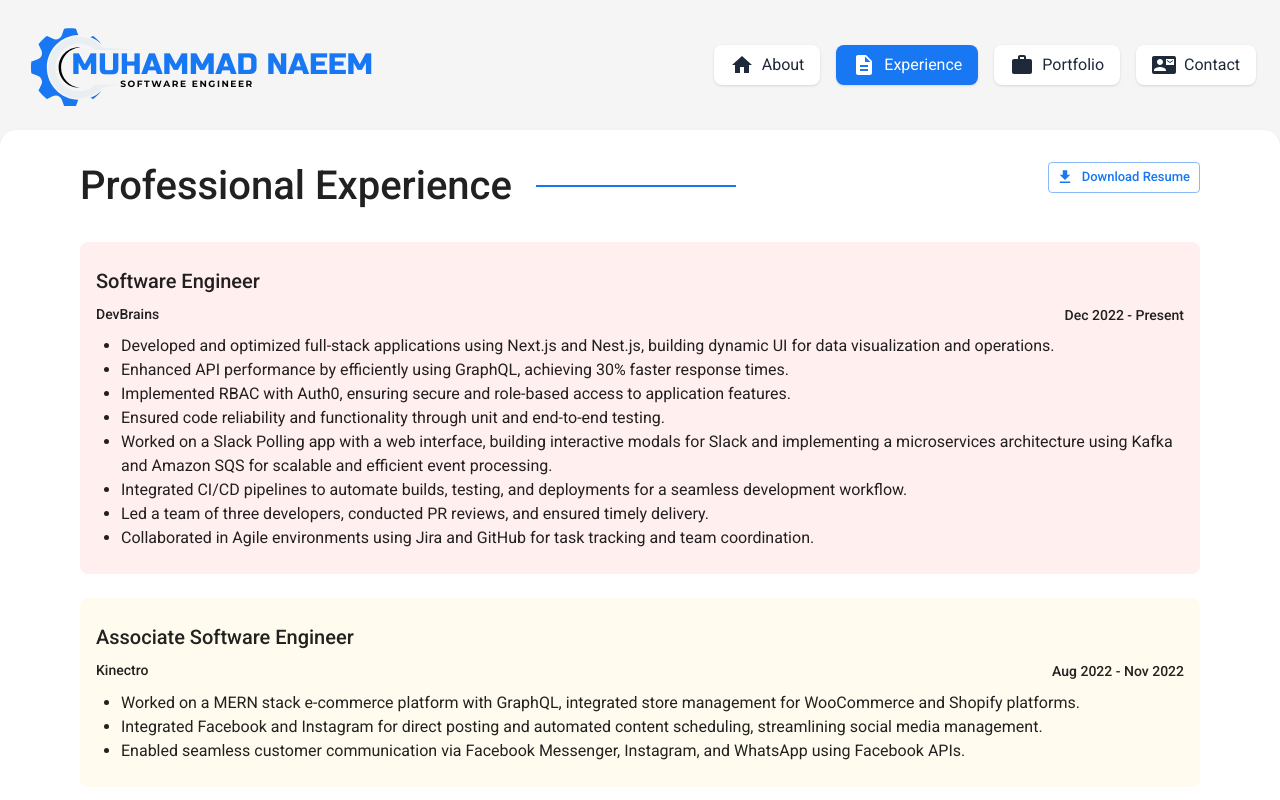
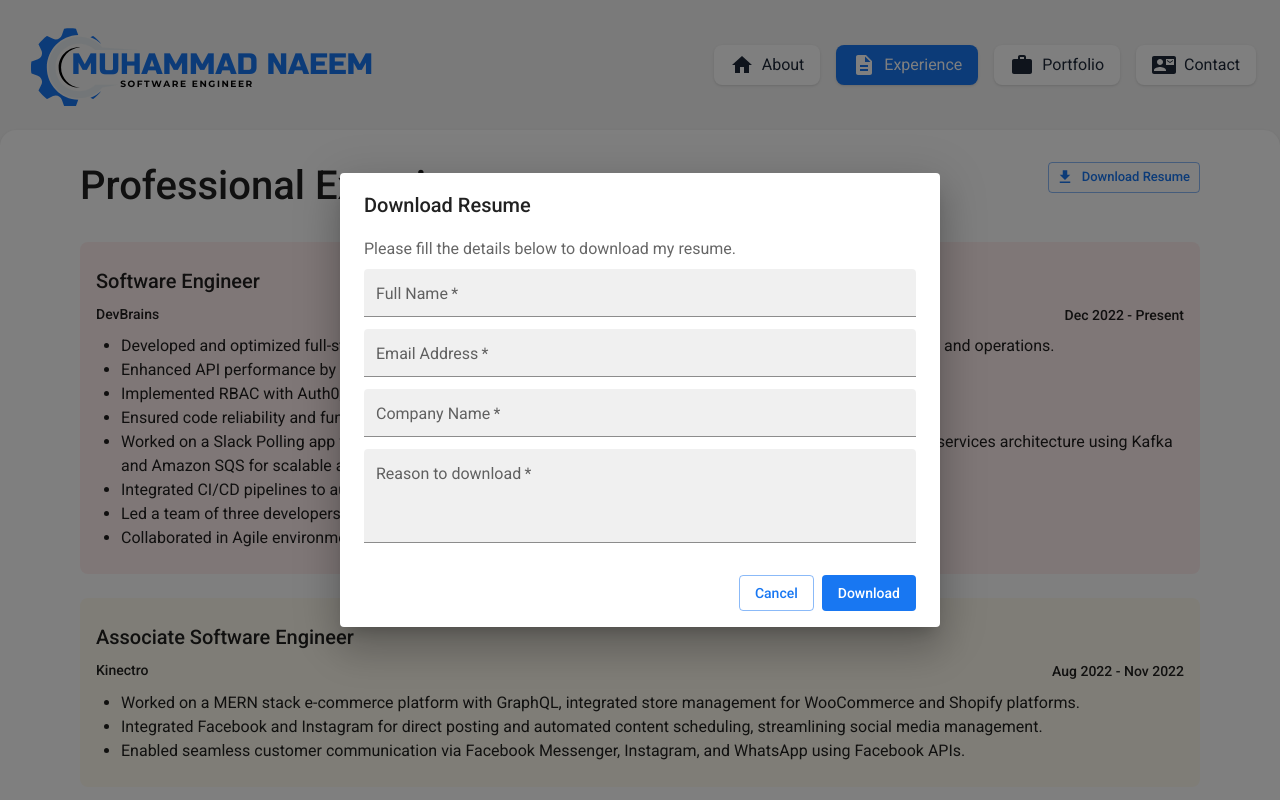
Before and after one commit to imnaeem/portfolio, a Next.js app: page /experience in a window 1280 px wide. Both pictures are taken after a click on the button "Download Resume". Shown: the top 800 px of the page. Built offline with nearby package versions, Linux system fonts and the light colour scheme.

Commit message:
chore: take download resume details

```diff
--- a/src/app/api/contact/route.ts
+++ b/src/app/api/contact/route.ts
@@ -1,14 +1,7 @@
 import { NextResponse } from 'next/server';
-import nodemailer from 'nodemailer';
+import { transporter } from '../mailer';
 
-const { MAILER_HOST, MAILER_EMAIL, MAILER_EMAIL_PASSWORD } = process.env;
-
-const transporter = nodemailer.createTransport({
-	secure: true,
-	port: 465,
-	host: MAILER_HOST,
-	auth: { user: MAILER_EMAIL, pass: MAILER_EMAIL_PASSWORD },
-});
+const { MAILER_EMAIL } = process.env;
 
 export async function POST(req: Request) {
 	try {
--- /dev/null
+++ b/src/app/api/mailer.ts
@@ -0,0 +1,10 @@
+import nodemailer from 'nodemailer';
+
+const { MAILER_HOST, MAILER_EMAIL, MAILER_EMAIL_PASSWORD } = process.env;
+
+export const transporter = nodemailer.createTransport({
+	secure: true,
+	port: 465,
+	host: MAILER_HOST,
+	auth: { user: MAILER_EMAIL, pass: MAILER_EMAIL_PASSWORD },
+});
--- /dev/null
+++ b/src/app/api/resume/route.ts
@@ -0,0 +1,38 @@
+import { NextResponse } from 'next/server';
+import { transporter } from '../mailer';
+
+const { MAILER_EMAIL } = process.env;
+
+export async function POST(req: Request) {
+	try {
+		const body = await req.json();
+
+		const { name, email, companyName, reason } = body;
+		if (!name || !email || !companyName || !reason) {
+			return NextResponse.json({ message: 'Please fill all the details' }, { status: 400 });
+		}
+
+		const emailOption = {
+			from: MAILER_EMAIL,
+			to: 'ceinfo.pk@gmail.com',
+			subject: 'Resume Download Notification',
+			html: `
+			<div style="font-family: Arial, sans-serif; line-height: 1.6; color: #333;"></div>
+				<p><strong>Name:</strong> ${name}</p>
+				<p><strong>Email:</strong> ${email}</p>
+				<p><strong>Company Name:</strong> ${companyName}</p>
+				<p><strong>Reason for Download:</strong> ${reason}</p>
+			</div>
+        `,
+		};
+
+		transporter.verify();
+		const info = await transporter.sendMail(emailOption);
+
+		console.log('Email sent successfully', info.response);
+		return NextResponse.json({ message: 'Ok' }, { status: 200 });
+	} catch (error) {
+		console.error('Error:', error);
+		return NextResponse.json({ message: 'Failed to send notification Email' }, { status: 500 });
+	}
+}
--- a/src/app/contact/page.tsx
+++ b/src/app/contact/page.tsx
@@ -19,7 +19,7 @@ const Contact = () => {
 					spacing={{ xs: 4, md: 8 }}
 					alignItems='center'
 					mb={4}
-					py={5}>
+					py={{ md: 5, xs: 0 }}>
 					<ContactDetails />
 					<Divider orientation='horizontal' flexItem sx={{ display: { xs: 'block', md: 'none' } }} />
 
--- a/src/components/contact/ContactDetails.tsx
+++ b/src/components/contact/ContactDetails.tsx
@@ -72,7 +72,7 @@ const contactDetails = [
 
 export const ContactDetails = () => {
 	return (
-		<Stack spacing={6} flex={1} width='100%'>
+		<Stack spacing={{ xs: 2, md: 6 }} flex={1} width='100%'>
 			{contactDetails.map((item) => (
 				<Card key={item.title} {...item} />
 			))}
--- a/src/components/experience/Education.tsx
+++ b/src/components/experience/Education.tsx
@@ -7,7 +7,7 @@ export const Education = () => {
 			<Typography fontWeight={500} fontSize={30} my={3}>
 				Education
 			</Typography>
-			<Box mb='32px'>
+			<Box mb={4}>
 				<Card
 					title='Bachelor of Science in Information Technology'
 					description={
--- a/src/components/experience/Resume.tsx
+++ b/src/components/experience/Resume.tsx
@@ -1,11 +1,32 @@
 'use client';
 import DownloadIcon from '@mui/icons-material/Download';
-import { Box, Button, useMediaQuery, useTheme } from '@mui/material';
+import {
+	Box,
+	Button,
+	Dialog,
+	DialogActions,
+	DialogContent,
+	DialogContentText,
+	DialogTitle,
+	TextField,
+	useMediaQuery,
+	useTheme,
+} from '@mui/material';
+import { useState } from 'react';
 
 export const Resume = () => {
+	const [downloadResumeDialog, setDownloadResumeDialog] = useState(false);
 	const theme = useTheme();
 	const isMobile = useMediaQuery(theme.breakpoints.down('md'));
+	const handleDialogOpen = () => {
+		setDownloadResumeDialog(true);
+	};
+
+	const handleClose = () => {
+		setDownloadResumeDialog(false);
+	};
 	return (
+		<>
 			<Box>
 				<Button
 					size='small'
@@ -14,9 +35,87 @@ export const Resume = () => {
 					color='primary'
 					fullWidth={isMobile}
 					startIcon={<DownloadIcon />}
-				onClick={() => window.open('/assets/muhammad-naeem-resume.pdf')}>
+					onClick={handleDialogOpen}>
 					Download Resume
 				</Button>
+				<Dialog
+					open={downloadResumeDialog}
+					onClose={handleClose}
+					slotProps={{
+						paper: {
+							sx: { overflowX: 'hidden' },
+							component: 'form',
+							onSubmit: async (event: React.FormEvent<HTMLFormElement>) => {
+								event.preventDefault();
+								const formData = new FormData(event.currentTarget);
+								const formJson = Object.fromEntries(formData.entries());
+								fetch('/api/resume', {
+									method: 'POST',
+									headers: { 'Content-Type': 'application/json' },
+									body: JSON.stringify(formJson),
+								});
+								window.open('/assets/muhammad-naeem-resume.pdf', '_black');
+								handleClose();
+							},
+						},
+					}}>
+					<DialogTitle>Download Resume</DialogTitle>
+					<DialogContent>
+						<DialogContentText>Please fill the details below to download my resume.</DialogContentText>
+						<TextField
+							required
+							size='small'
+							margin='dense'
+							id='name'
+							name='name'
+							label='Full Name'
+							fullWidth
+							variant='filled'
+						/>
+						<TextField
+							required
+							size='small'
+							margin='dense'
+							id='email'
+							name='email'
+							label='Email Address'
+							type='email'
+							fullWidth
+							variant='filled'
+						/>
+						<TextField
+							required
+							size='small'
+							margin='dense'
+							id='companyName'
+							name='companyName'
+							label='Company Name'
+							fullWidth
+							variant='filled'
+						/>
+						<TextField
+							required
+							size='small'
+							margin='dense'
+							id='reason'
+							name='reason'
+							label='Reason to download'
+							multiline
+							rows={3}
+							fullWidth
+							variant='filled'
+						/>
+					</DialogContent>
+					<DialogActions sx={{ px: 3, pb: 2 }}>
+						<Button variant='outlined' onClick={handleClose}>
+							Cancel
+						</Button>
+						<Button disableElevation variant='contained' type='submit'>
+							Download
+						</Button>
+					</DialogActions>
+				</Dialog>
 			</Box>
+		</>
 	);
 };
--- a/src/components/experience/Skills.tsx
+++ b/src/components/experience/Skills.tsx
@@ -7,7 +7,7 @@ type Props = {
 
 export const Skills = ({ skills }: Props) => {
 	return (
-		<Stack gap={1.5} direction='row' flexWrap='wrap' mb='32px'>
+		<Stack gap={1.5} direction='row' flexWrap='wrap' mb={4}>
 			{skills.map((tech) => (
 				<Box key={tech} sx={{ bgcolor: lightBlue[50], borderRadius: 1.5, px: 2, py: 1 }}>
 					<Typography>{tech}</Typography>
--- a/src/components/portfolio/PortfolioList.tsx
+++ b/src/components/portfolio/PortfolioList.tsx
@@ -20,7 +20,7 @@ const PortfolioList = () => {
 			<Suspense fallback={<p>Loading...</p>}>
 				<PortfolioCategories category={category} setCategory={setCategory} />
 			</Suspense>
-			<Grid2 container spacing={3} my='32px'>
+			<Grid2 container spacing={3} my={4}>
 				{filteredProjects.map((item) => (
 					<Grid2 key={item.key} size={{ xs: 12, sm: 6, md: 4 }}>
 						<Link href={`/portfolio/${item.key}`}>
--- a/src/components/portfolio/ProjectView.tsx
+++ b/src/components/portfolio/ProjectView.tsx
@@ -66,7 +66,7 @@ const ProjectView = ({ projectKey }: Props) => {
 				<Typography fontWeight={500} fontSize={30} my={3}>
 					Preview
 				</Typography>
-				<Box mb='32px'>
+				<Box mb={4}>
 					{images.length === 0 && (
 						<Box
 							sx={{
```
Lines whose indentation alone changed are shown as unchanged.
